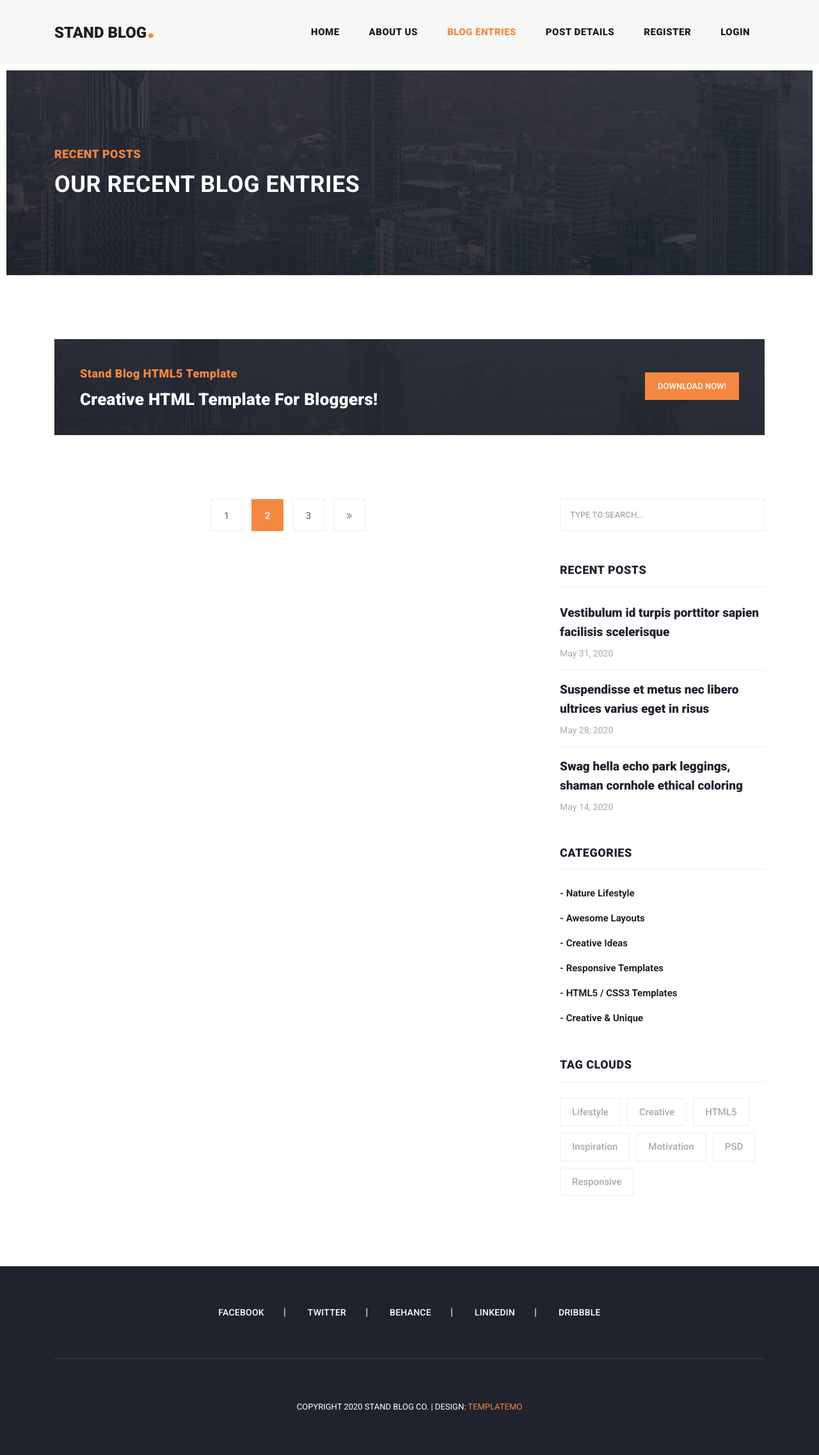
After one commit to abolfazl382/standblog_django, a Django app: page /articles in a window 1280 px wide. The commit adds this page. Shown: the whole page at 64% size. Run offline with Django 5.2, Linux system fonts and the light colour scheme; data that the repository does not hold is empty; some libraries are stand-ins or nearby versions.

Commit message:
article list added

```diff
--- /dev/null
+++ b/blog/templates/blog/post-list.html
@@ -0,0 +1,175 @@
+{% extends 'base.html' %}
+{% load  static %}
+
+{% block title %}
+    Articles
+{% endblock %}
+
+{% block content %}
+    <div class="heading-page header-text">
+        <section class="page-heading">
+            <div class="container">
+                <div class="row">
+                    <div class="col-lg-12">
+                        <div class="text-content">
+                            <h4>Recent Posts</h4>
+                            <h2>Our Recent Blog Entries</h2>
+                        </div>
+                    </div>
+                </div>
+            </div>
+        </section>
+    </div>
+
+    <!-- Banner Ends Here -->
+
+    <section class="call-to-action">
+        <div class="container">
+            <div class="row">
+                <div class="col-lg-12">
+                    <div class="main-content">
+                        <div class="row">
+                            <div class="col-lg-8">
+                                <span>Stand Blog HTML5 Template</span>
+                                <h4>Creative HTML Template For Bloggers!</h4>
+                            </div>
+                            <div class="col-lg-4">
+                                <div class="main-button">
+                                    <a href="https://templatemo.com/tm-551-stand-blog" target="_parent">Download
+                                        Now!</a>
+                                </div>
+                            </div>
+                        </div>
+                    </div>
+                </div>
+            </div>
+        </div>
+    </section>
+
+
+    <section class="blog-posts grid-system">
+        <div class="container">
+            <div class="row">
+                <div class="col-lg-8">
+                    <div class="all-blog-posts">
+                        <div class="row">
+                            {% for art in articles %}
+                                <div class="col-lg-6">
+                                    <div class="blog-post">
+                                        <div class="blog-thumb">
+                                            <img src="{{ art.image.url }}" alt="{{ art.title }}">
+                                        </div>
+                                        <div class="down-content">
+                                            <span>{{ art.categories.all.first }}</span>
+                                            <a href="{{ art.get_absolute_url }}"><h4>{{ art.title }}</h4></a>
+                                            <ul class="post-info">
+                                                <li><a href="#">{{ art.author.username }}</a></li>
+                                                <li><a href="#">{{ art.created }}</a></li>
+                                                <li><a href="#">12 Comments</a></li>
+                                            </ul>
+                                            <p>{{ art.body }}</p>
+                                            <div class="post-options">
+                                                <div class="row">
+                                                    <div class="col-lg-12">
+                                                        <ul class="post-tags">
+                                                            <li><i class="fa fa-tags"></i></li>
+                                                            {% for tag in art.categories.all %}
+                                                            	<li><a href="#">{{ tag.title }}</a>,</li>
+                                                            {% endfor %}
+
+                                                        </ul>
+                                                    </div>
+                                                </div>
+                                            </div>
+                                        </div>
+                                    </div>
+                                </div>
+                            {% endfor %}
+
+                            <div class="col-lg-12">
+                                <ul class="page-numbers">
+                                    <li><a href="#">1</a></li>
+                                    <li class="active"><a href="#">2</a></li>
+                                    <li><a href="#">3</a></li>
+                                    <li><a href="#"><i class="fa fa-angle-double-right"></i></a></li>
+                                </ul>
+                            </div>
+                        </div>
+                    </div>
+                </div>
+                <div class="col-lg-4">
+                    <div class="sidebar">
+                        <div class="row">
+                            <div class="col-lg-12">
+                                <div class="sidebar-item search">
+                                    <form id="search_form" name="gs" method="GET" action="#">
+                                        <input type="text" name="q" class="searchText" placeholder="type to search..."
+                                               autocomplete="on">
+                                    </form>
+                                </div>
+                            </div>
+                            <div class="col-lg-12">
+                                <div class="sidebar-item recent-posts">
+                                    <div class="sidebar-heading">
+                                        <h2>Recent Posts</h2>
+                                    </div>
+                                    <div class="content">
+                                        <ul>
+                                            <li><a href="post-details.html">
+                                                <h5>Vestibulum id turpis porttitor sapien facilisis scelerisque</h5>
+                                                <span>May 31, 2020</span>
+                                            </a></li>
+                                            <li><a href="post-details.html">
+                                                <h5>Suspendisse et metus nec libero ultrices varius eget in risus</h5>
+                                                <span>May 28, 2020</span>
+                                            </a></li>
+                                            <li><a href="post-details.html">
+                                                <h5>Swag hella echo park leggings, shaman cornhole ethical coloring</h5>
+                                                <span>May 14, 2020</span>
+                                            </a></li>
+                                        </ul>
+                                    </div>
+                                </div>
+                            </div>
+                            <div class="col-lg-12">
+                                <div class="sidebar-item categories">
+                                    <div class="sidebar-heading">
+                                        <h2>Categories</h2>
+                                    </div>
+                                    <div class="content">
+                                        <ul>
+                                            <li><a href="#">- Nature Lifestyle</a></li>
+                                            <li><a href="#">- Awesome Layouts</a></li>
+                                            <li><a href="#">- Creative Ideas</a></li>
+                                            <li><a href="#">- Responsive Templates</a></li>
+                                            <li><a href="#">- HTML5 / CSS3 Templates</a></li>
+                                            <li><a href="#">- Creative &amp; Unique</a></li>
+                                        </ul>
+                                    </div>
+                                </div>
+                            </div>
+                            <div class="col-lg-12">
+                                <div class="sidebar-item tags">
+                                    <div class="sidebar-heading">
+                                        <h2>Tag Clouds</h2>
+                                    </div>
+                                    <div class="content">
+                                        <ul>
+                                            <li><a href="#">Lifestyle</a></li>
+                                            <li><a href="#">Creative</a></li>
+                                            <li><a href="#">HTML5</a></li>
+                                            <li><a href="#">Inspiration</a></li>
+                                            <li><a href="#">Motivation</a></li>
+                                            <li><a href="#">PSD</a></li>
+                                            <li><a href="#">Responsive</a></li>
+                                        </ul>
+                                    </div>
+                                </div>
+                            </div>
+                        </div>
+                    </div>
+                </div>
+            </div>
+        </div>
+    </section>
+{% endblock %}
--- a/blog/urls.py
+++ b/blog/urls.py
@@ -4,5 +4,6 @@ from . import views
 app_name = 'blog'
 
 urlpatterns = [
+    path('articles', views.article_list, name='articles'),
     path('articles/<slug:slug>', views.articles, name='article'),
 ]
--- a/blog/views.py
+++ b/blog/views.py
@@ -5,4 +5,10 @@ from blog.models import Article
 
 def articles(request, slug):
     article = Article.objects.get(slug=slug)
-    return render(request, 'blog/post-details.html', {'article': article})
+    return render(request, 'blog/post-details.html', {'article': article, 'page':'details'})
+
+def article_list(request):
+    arts = Article.objects.published().order_by('-created')
+    for art in arts:
+        art.body = art.body[:50]
+    return render(request, 'blog/post-list.html', context={'articles': arts, 'page':'articles'})
--- a/home/views.py
+++ b/home/views.py
@@ -8,6 +8,7 @@ def index(request):
     recent_articles = articles[:3]
 
     context = {
+        'page': 'home',
         'articles': articles,
         'recent_articles': recent_articles,
     }
--- a/templates/base.html
+++ b/templates/base.html
@@ -52,18 +52,18 @@ https://templatemo.com/tm-551-stand-blog
           </button>
           <div class="collapse navbar-collapse" id="navbarResponsive">
             <ul class="navbar-nav ml-auto">
-              <li class="nav-item active">
+              <li class="nav-item {% if page == 'home' %}active{% endif %}">
                 <a class="nav-link" href="index.html">Home
                   <span class="sr-only">(current)</span>
                 </a>
               </li>
-              <li class="nav-item">
+              <li class="nav-item {% if page == 'about' %}active{% endif %}">
                 <a class="nav-link" href="about.html">About Us</a>
               </li>
-              <li class="nav-item">
-                <a class="nav-link" href="blog.html">Blog Entries</a>
+              <li class="nav-item {% if page == 'articles' %}active{% endif %}">
+                <a class="nav-link" href="{% url 'blog:articles' %}">Blog Entries</a>
               </li>
-              <li class="nav-item">
+              <li class="nav-item {% if page == 'details' %}active{% endif %}">
                 <a class="nav-link" href="post-details.html">Post Details</a>
               </li>
 
```
